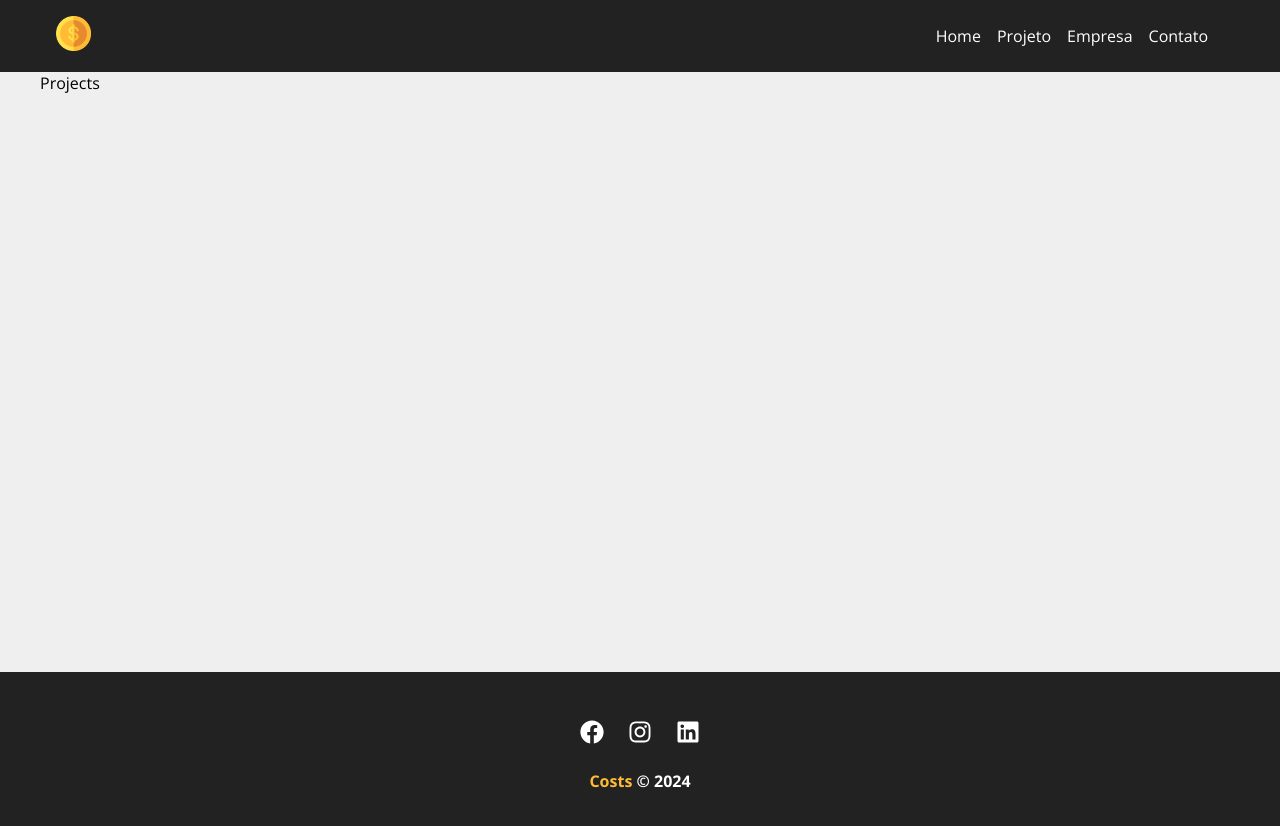
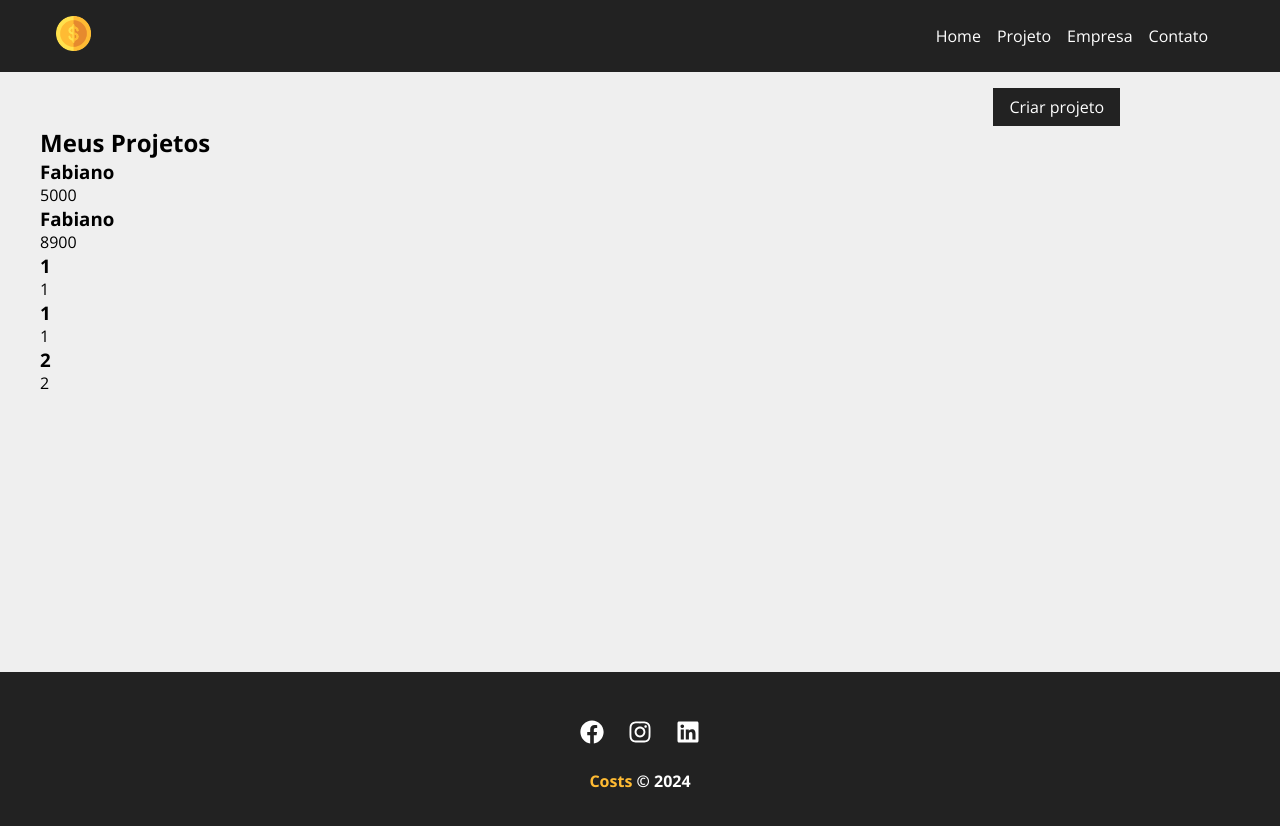
Before and after one commit to fabianomartinsdev/costs, a React (Create React App) app: page /projects in a window 1280 px wide. Shown: the top 826 px of the page. Built offline with nearby package versions, Linux system fonts and the light colour scheme; data requests are answered from the project's data file.

Commit message:
Create Projects page with success message

```diff
--- a/db.json
+++ b/db.json
@@ -1,20 +1,49 @@
 {
   "projects": [
     {
-      "id": "a672",
+      "id": "da2e",
       "name": "Fabiano",
-      "budget": "2500",
+      "budget": "5000",
       "category": {
-        "id": "3",
-        "name": "Design"
+        "id": "1",
+        "name": "Infra"
       },
       "cost": 0,
       "services": []
     },
     {
-      "id": "9dd3",
-      "name": "Fab",
-      "budget": "1234",
+      "id": "47f2",
+      "name": "Fabiano",
+      "budget": "8900",
+      "category": {
+        "id": "2",
+        "name": "Desenvolvimento"
+      },
+      "cost": 0,
+      "services": []
+    },
+    {
+      "id": "c8b0",
+      "name": "1",
+      "budget": "1",
+      "cost": 0,
+      "services": []
+    },
+    {
+      "id": "aecf",
+      "name": "1",
+      "budget": "1",
+      "category": {
+        "id": "2",
+        "name": "Desenvolvimento"
+      },
+      "cost": 0,
+      "services": []
+    },
+    {
+      "id": "9dc3",
+      "name": "2",
+      "budget": "2",
       "category": {
         "id": "1",
         "name": "Infra"
--- a/src/App.js
+++ b/src/App.js
@@ -14,20 +14,15 @@ function App() {
   return (
     <BrowserRouter>
       <Navbar />
-
       <Container customClass="min-height">
         <Routes>
           <Route path="/" element={<Home />} />
-
           <Route path="/company" element={<Company />} />
-
           <Route path="/contact" element={<Contact />} />
-
           <Route path="/projects" element={<Projects />} />
           <Route path="newproject" element={<NewProject />} />
         </Routes>
       </Container>
-
       <Footer />
     </BrowserRouter>
   );
--- /dev/null
+++ b/src/components/layout/Message.js
@@ -0,0 +1,31 @@
+import { useState, useEffect } from "react";
+
+import styles from "./Message.module.css";
+
+function Message({ type, msg }) {
+  const [visible, setVisible] = useState(false);
+
+  useEffect(() => {
+    if (!msg) {
+      setVisible(false);
+      return;
+    }
+    setVisible(true);
+
+    const timer = setTimeout(() => {
+      setVisible(false);
+    }, 3000);
+
+    return () => clearTimeout(timer);
+  }, [msg]);
+
+  return (
+    <>
+      {visible && (
+        <div className={`${styles.message} ${styles[type]}`}>{msg}</div>
+      )}
+    </>
+  );
+}
+
+export default Message;
--- /dev/null
+++ b/src/components/layout/Message.module.css
@@ -0,0 +1,21 @@
+.message {
+  width: 100%;
+  padding: 1em;
+  border: 1px solid #000;
+  margin: 0 auto;
+  text-align: center;
+  margin-bottom: 2em;
+  border-radius: 5px;
+}
+
+.success {
+  color: #155724;
+  background-color: #d4edda;
+  border-color: #c3e6cb;
+}
+
+.error {
+  color: #721c24;
+  background-color: #f8d7da;
+  border-color: #f5c6cb;
+}
--- a/src/components/pages/Company.js
+++ b/src/components/pages/Company.js
@@ -1,7 +1,7 @@
 import React from "react";
 
 function Company() {
-  return <div>Company</div>;
+  return <div>Empresa</div>;
 }
 
 export default Company;
--- a/src/components/pages/Projects.js
+++ b/src/components/pages/Projects.js
@@ -1,7 +1,47 @@
-import React from "react";
+import { useState, useEffect } from "react";
+import { useLocation } from "react-router-dom";
+
+import styles from "./Projects.module.css";
+
+import LinkButton from "../layout/LinkButton";
+import Message from "../layout/Message";
 
 function Projects() {
-  return <div>Projects</div>;
+  const [projects, setProjects] = useState([]);
+
+  const location = useLocation();
+  let message = "";
+  if (location.state) {
+    message = location.state.message;
+  }
+
+  useEffect(() => {
+    fetch("http://localhost:5000/projects", {
+      method: "GET",
+      headers: {
+        "Content-Type": "application/json",
+      },
+    })
+      .then((response) => response.json())
+      .then((data) => setProjects(data))
+      .catch((err) => console.log(err));
+  }, []);
+
+  return (
+    <section className={styles.container}>
+      <div className={styles.section}>
+        <LinkButton to="/newproject" text="Criar projeto" />
+      </div>
+      <h1>Meus Projetos</h1>
+      {message && <Message msg={message} type="success" />}
+      {projects.map((project) => (
+        <div key={project.id}>
+          <h3>{project.name}</h3>
+          <p>{project.budget}</p>
+        </div>
+      ))}
+    </section>
+  );
 }
 
 export default Projects;
--- /dev/null
+++ b/src/components/pages/Projects.module.css
@@ -0,0 +1,12 @@
+.container {
+  display: flex;
+  flex-direction: column;
+  width: 90%;
+}
+
+.section {
+  width: 100%;
+  display: flex;
+  justify-content: end;
+  margin-top: 1em;
+}
--- a/src/components/project/ProjectForm.js
+++ b/src/components/project/ProjectForm.js
@@ -7,7 +7,7 @@ import styles from "./ProjectForm.module.css";
 
 function ProjectForm({ handleSubmit, btnText, projectData }) {
   const [categories, setCategories] = useState([]);
-  const [project, setProject] = useState(projectData || []);
+  const [project, setProject] = useState(projectData || {});
 
   useEffect(() => {
     fetch("http://localhost:5000/categories", {
@@ -25,12 +25,13 @@ function ProjectForm({ handleSubmit, btnText, projectData }) {
 
   const submit = (e) => {
     e.preventDefault();
+    console.log(project);
     handleSubmit(project);
-    console.log(project);
   };
 
   function handleChange(e) {
     setProject({ ...project, [e.target.name]: e.target.value });
+    console.log(project);
   }
 
   function handleCategory(e) {
```
